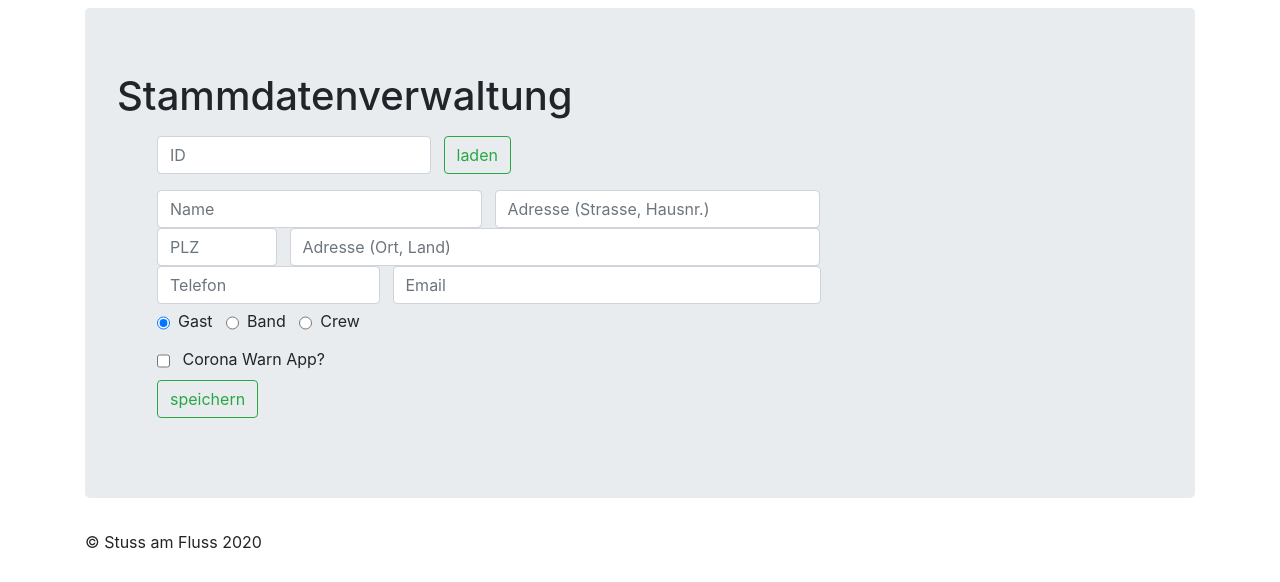
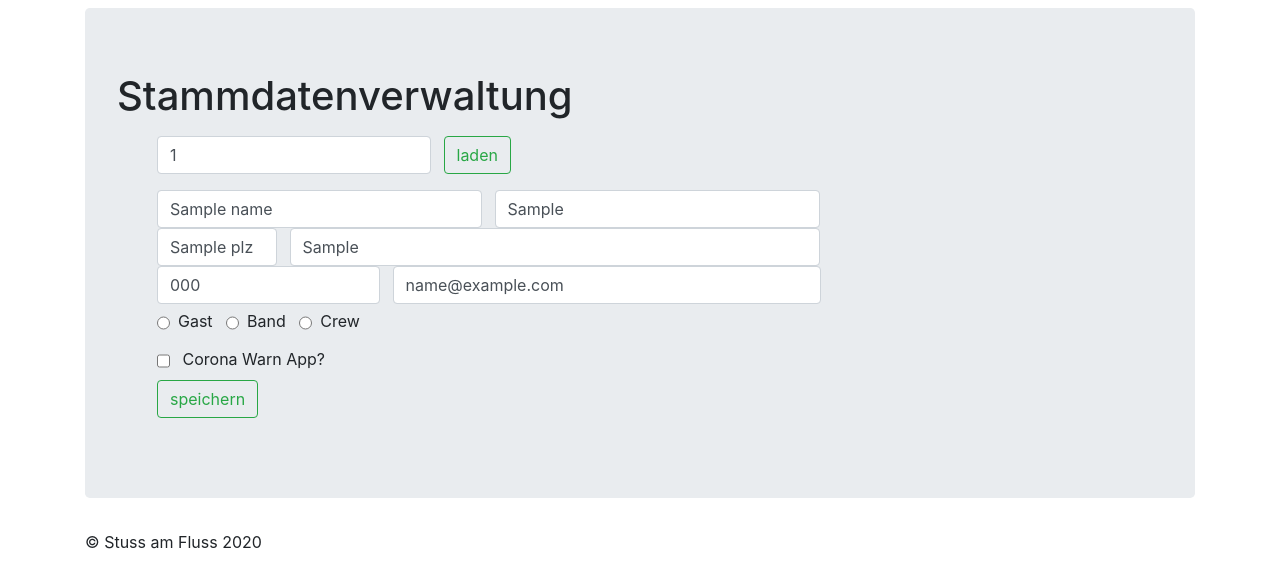
Before and after one commit to snue/stuss2020-tracking, a Flask app: template webui/templates/index.html in a window 1280 px wide. Shown: the part 90-672 px from the top of the page. Run offline with Flask 2, Linux system fonts and the light colour scheme; the template is opened without the code that fills it: most values are stand-ins (such as "Sample title", 1, 10 or a date in 2020); some libraries are stand-ins or nearby versions.

Commit message:
webui: load values from database
Allow retrieving data from the web interface and
render it in the form.

Signed-off-by: Stefan Nuernberger <kabelfrickler@gmail.com>

```diff
--- a/webui/app.py
+++ b/webui/app.py
@@ -30,14 +30,12 @@ update_user_stmt = '''
 
 @app.route('/stammdaten',methods=['POST','GET'])
 def stammdaten():
-    besucher_id = request.form.get('besucher_id','0')
-
-    print ('Executing database queries')
-    cursor.execute(get_user_stmt, (besucher_id,))
-    cursor.fetchall()
 
     if request.method == 'POST':
-        # Update entry
+        # Update entry from form
+        besucher_id = request.form.get('besucher_id', default=0, type=int)
+        cursor.execute(get_user_stmt, (besucher_id,))
+        besucher = cursor.fetchall()
 
         name = request.form.get('name')
         adresse1 = request.form.get('adresse1')
@@ -60,9 +58,42 @@ def stammdaten():
                                               besucher_id))
         db.commit()
     else:
-        print('Loading values for user {}'.format(besucher_id))
+        besucher_id = request.args.get('besucher_id', default=0, type=int)
+        cursor.execute(get_user_stmt, (besucher_id,))
+        besucher = cursor.fetchall()
+        if cursor.rowcount == 0:
+            print('Besucher {} existiert nicht.'.format(besucher_id))
+        else:
+            for b in besucher:
+                name = b[1].decode()
+                adresse1 = b[2].decode()
+                plz = b[3].decode()
+                adresse2 = b[4].decode()
+                telefon = b[5].decode()
+                email = b[6].decode()
+                status = b[7].decode()
+                coronawarn = b[8]
 
-    return render_template('index.html')
+                if besucher_id != b[0]:
+                    print('Warning: unexpected ID {} in query for {}'.format(
+                        b[0], besucher_id))
+
+                print("""
+                ID:      {}
+                Name:    {}
+                Adresse: {}
+                         {} {}
+                Telefon: {}
+                Email:   {}
+                Status:  {}
+                CoronaWarn: {}
+                """.format(besucher_id, name, adresse1, plz, adresse2, telefon,
+                           email, status, coronawarn))
+
+    return render_template('index.html',id = besucher_id, name = name,
+                           adresse1 = adresse1, plz = plz, adresse2 = adresse2,
+                           telefon=telefon, email = email, status = status,
+                           coronawarn = coronawarn)
 
 @app.route('/',methods=['GET'])
 def main():
--- a/webui/templates/index.html
+++ b/webui/templates/index.html
@@ -12,7 +12,7 @@
     <div class="container">
         <div class="header">
         <nav class="navbar navbar-expand-md navbar-dark fixed-top bg-dark">
-            <a class="navbar-brand" href="#">SaF 2020</a>
+            <a class="navbar-brand" href="/">SaF 2020</a>
             <button class="navbar-toggler" type="button" data-toggle="collapse" data-target="#navbarsExampleDefault" aria-controls="navbarsExampleDefault" aria-expanded="false" aria-label="Toggle navigation">
             <span class="navbar-toggler-icon"></span>
             </button>
@@ -40,34 +40,32 @@
             <form class="form-inline my-2 my-lg-0">
                 <ul style="list-style-type:none;">
                     <li>
-                    <form class="form-inline my-2 my-lg-0">
-                    <input class="form-control mr-sm-2" type="number" placeholder="ID" aria-label="ID" name="besucher_id"  maxlength="5" size="5">
-                    <button class="btn btn-outline-success my-2 my-sm-0" type="submit" id="btn_load" formaction="/stammdaten" formmethod="get">laden</button>
-                    </form>
+                    <input class="form-control mr-sm-2" type="number" placeholder="ID" aria-label="ID" name="besucher_id"  maxlength="5" size="5" value="{{ id }}">
+                    <button class="btn btn-outline-success my-2 my-sm-0" type="submit" formaction="/stammdaten" formmethod="get">laden</button>
                     </li>
                     <li>
                     <p></p>
-                    <input class="form-control mr-sm-2" type="text" placeholder="Name" aria-label="Name" size="25" maxlength="45" name="name">
-                    <input class="form-control mr-sm-2" type="text" placeholder="Adresse (Strasse, Hausnr.)" aria-label="Adresse 1"  maxlength="45" name="adresse1" size="25">
+                    <input class="form-control mr-sm-2" type="text" placeholder="Name" aria-label="Name" size="25" maxlength="45" name="name" value="{{ name }}">
+                    <input class="form-control mr-sm-2" type="text" placeholder="Adresse (Strasse, Hausnr.)" aria-label="Adresse 1"  maxlength="45" name="adresse1" size="25" value="{{ adresse1 }}">
                     </li>
                     <li>
-                    <input class="form-control mr-sm-2" type="text" placeholder="PLZ" aria-label="PLZ" maxlength="5" name="plz" size="5">
-                    <input class="form-control mr-sm-2" type="text" placeholder="Adresse (Ort, Land)" aria-label="Adresse 2" maxlength="45" name="adresse2" size="45">
+                    <input class="form-control mr-sm-2" type="text" placeholder="PLZ" aria-label="PLZ" maxlength="5" name="plz" size="5" value="{{ plz }}">
+                    <input class="form-control mr-sm-2" type="text" placeholder="Adresse (Ort, Land)" aria-label="Adresse 2" maxlength="45" name="adresse2" size="45" value="{{ adresse2 }}">
                     </li>
                     <li>
-                    <input class="form-control mr-sm-2" type="text" placeholder="Telefon" aria-label="Telefon" maxlength="20" size="15" name="telefon">
-                    <input class="form-control mr-sm-2" type="email" placeholder="Email" aria-label="Email" maxlength="45" size="35" name="email">
+                    <input class="form-control mr-sm-2" type="text" placeholder="Telefon" aria-label="Telefon" maxlength="20" size="15" name="telefon" value="{{ telefon }}">
+                    <input class="form-control mr-sm-2" type="email" placeholder="Email" aria-label="Email" maxlength="45" size="35" name="email" value="{{ email }}">
                     </li>
                     <li>
-                    <input class="form-control mr-sm-2" type="radio" aria-label="Gast" id="guest" name="status" value="guest" checked>Gast&nbsp;&nbsp
-                    <input class="form-control mr-sm-2" type="radio" aria-label="Band" id="band" name="status" value="band">Band&nbsp;&nbsp;
-                    <input class="form-control mr-sm-2" type="radio" aria-label="Crew" id="crew" name="status" value="crew">Crew&nbsp;&nbsp;
+                    <input class="form-control mr-sm-2" type="radio" aria-label="Gast" name="status" value="gast" {% if status == "gast" %}checked{% endif %}>Gast&nbsp;&nbsp
+                    <input class="form-control mr-sm-2" type="radio" aria-label="Band" name="status" value="band" {% if status == "band" %}checked{% endif %}>Band&nbsp;&nbsp;
+                    <input class="form-control mr-sm-2" type="radio" aria-label="Crew" name="status" value="crew" {% if status == "crew" %}checked{% endif %}>Crew&nbsp;&nbsp;
                     </li>
                     <li>
-                        <input class="form-control mr-sm-2" type="checkbox" aria-label="Corona Warn App" name="coronawarn" value="1"> Corona Warn App?
+                        <input class="form-control mr-sm-2" type="checkbox" aria-label="Corona Warn App" name="coronawarn" value="1" {% if coronawarn == 1 %}checked{% endif %}> Corona Warn App?
                     </li>
                     <li>
-                    <button class="btn btn-outline-success my-2 my-sm-0" type="submit" id="btn_save" formaction="/stammdaten" formmethod="post">speichern</button>
+                    <button class="btn btn-outline-success my-2 my-sm-0" type="submit" formaction="/stammdaten" formmethod="post">speichern</button>
                     </li>
                     <ul>
             </form>
```
